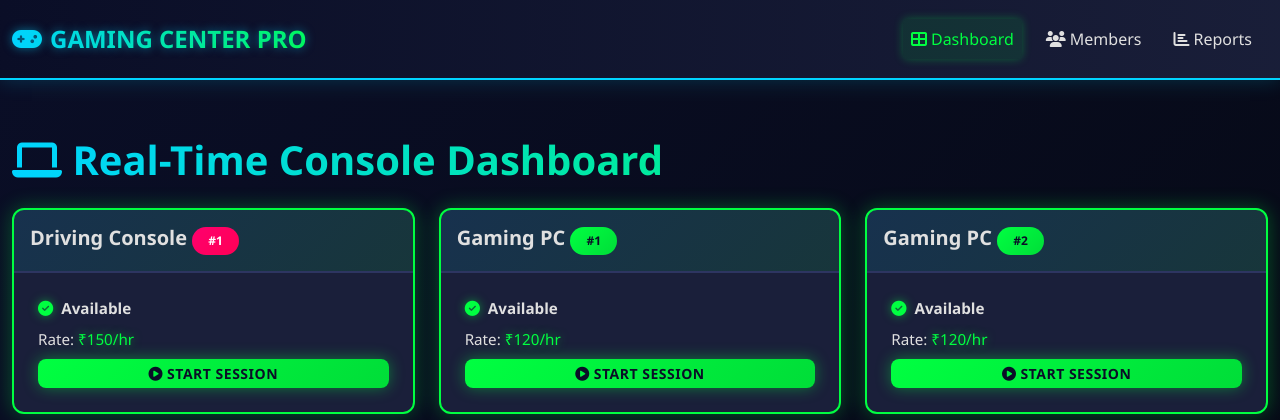
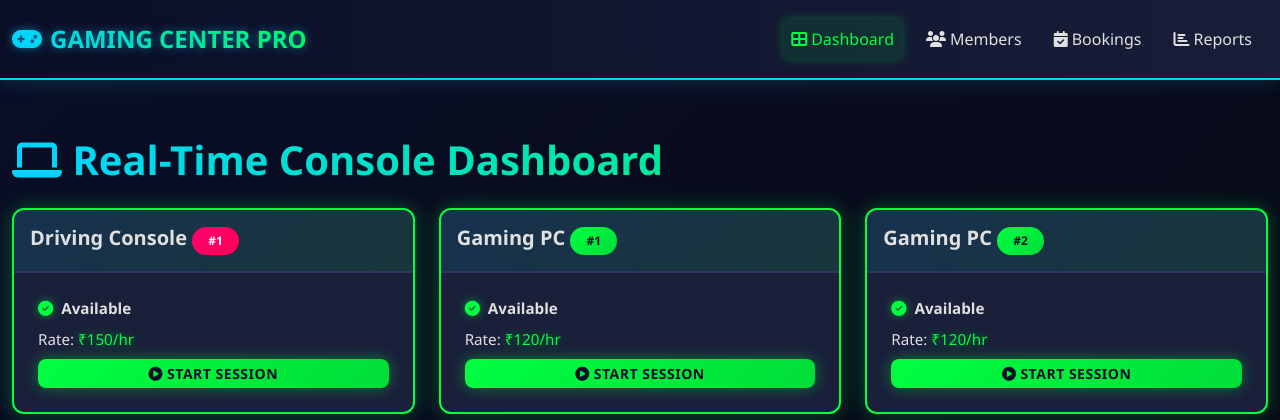
Before and after one commit to nazaldrax/gaming-center-app, a Flask app: page / in a window 1280 px wide. Shown: the top 420 px of the page. Run offline with Flask 3, Linux system fonts and the light colour scheme; data comes from the database, SQL or seed files in the repository; data that the repository does not hold is empty.

Commit message:
Add Bookings navigation link to base.html

```diff
--- a/templates/base.html
+++ b/templates/base.html
@@ -32,6 +32,11 @@
                         </a>
                     </li>
                     <li class="nav-item">
+                        <a class="nav-link {% if request.path == '/bookings' %}active{% endif %}" href="/bookings">
+                            <i class="fas fa-calendar-check me-1"></i>Bookings
+                        </a>
+                    </li>
+                    <li class="nav-item">
                         <a class="nav-link {% if request.path == '/reports' %}active{% endif %}" href="/reports">
                             <i class="fas fa-chart-bar me-1"></i>Reports
                         </a>
```
